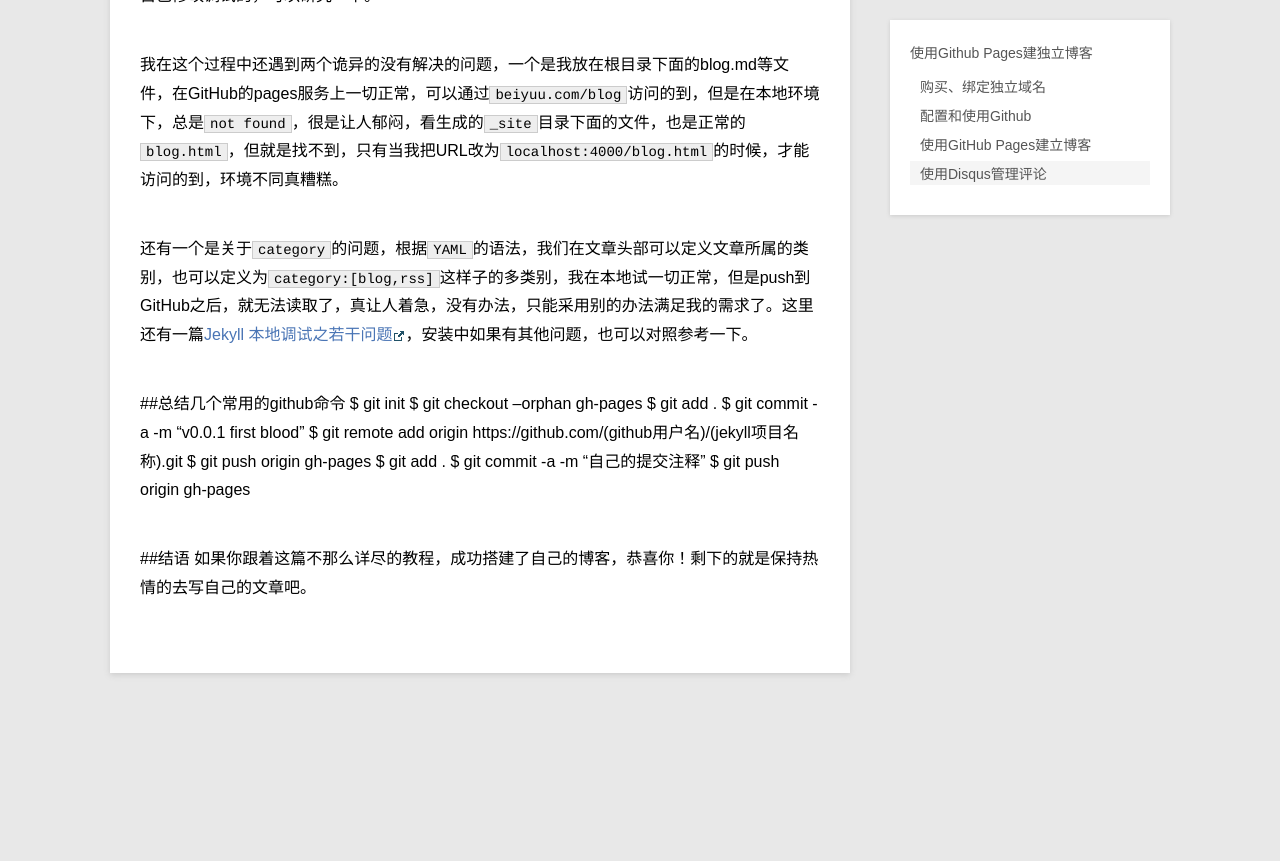
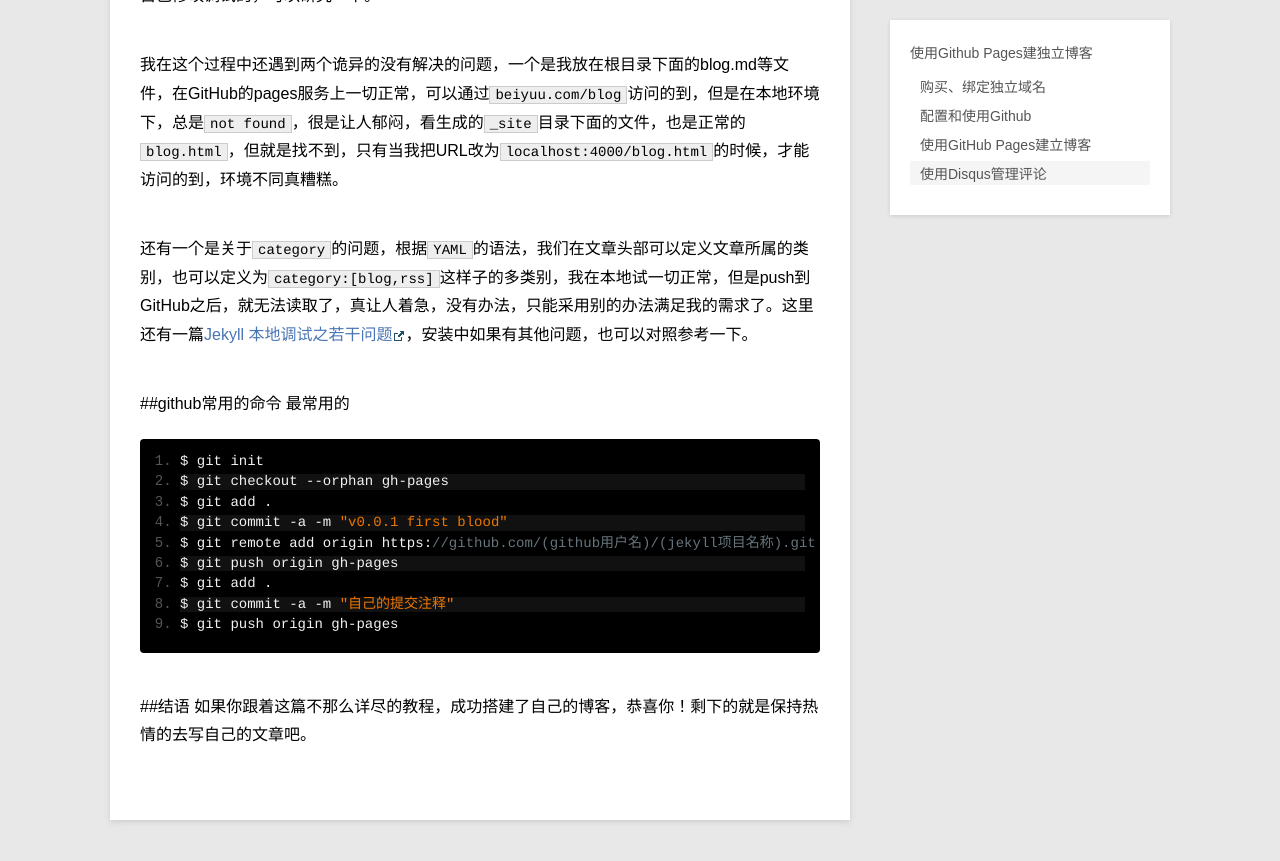
Before and after one commit to wuzhiweiallen/blog, a Jekyll site: the page built from _posts/blog/2016-03-17-github-pages.md, in a window 1280 px wide and 900 px high, scrolled down 13802 px. Shown: the top 861 px of the window. Built offline with Jekyll 4.4.1, drawn with Linux system fonts in a browser that asks for light colours; before the commit the page ends 14555 px from its top, so only the background shows below that.

Commit message:
first blog

```diff
--- a/_posts/blog/2016-03-17-github-pages.md
+++ b/_posts/blog/2016-03-17-github-pages.md
@@ -329,7 +329,9 @@ Google的高亮插件使用也比较方便，只需要在`<pre>`的标签上加
 
 还有一个是关于`category`的问题，根据`YAML`的语法，我们在文章头部可以定义文章所属的类别，也可以定义为`category:[blog,rss]`这样子的多类别，我在本地试一切正常，但是push到GitHub之后，就无法读取了，真让人着急，没有办法，只能采用别的办法满足我的需求了。这里还有一篇[Jekyll 本地调试之若干问题][18]，安装中如果有其他问题，也可以对照参考一下。
 
-##总结几个常用的github命令
+##github常用的命令
+最常用的
+
     $ git init
     $ git checkout --orphan gh-pages
     $ git add .
```
